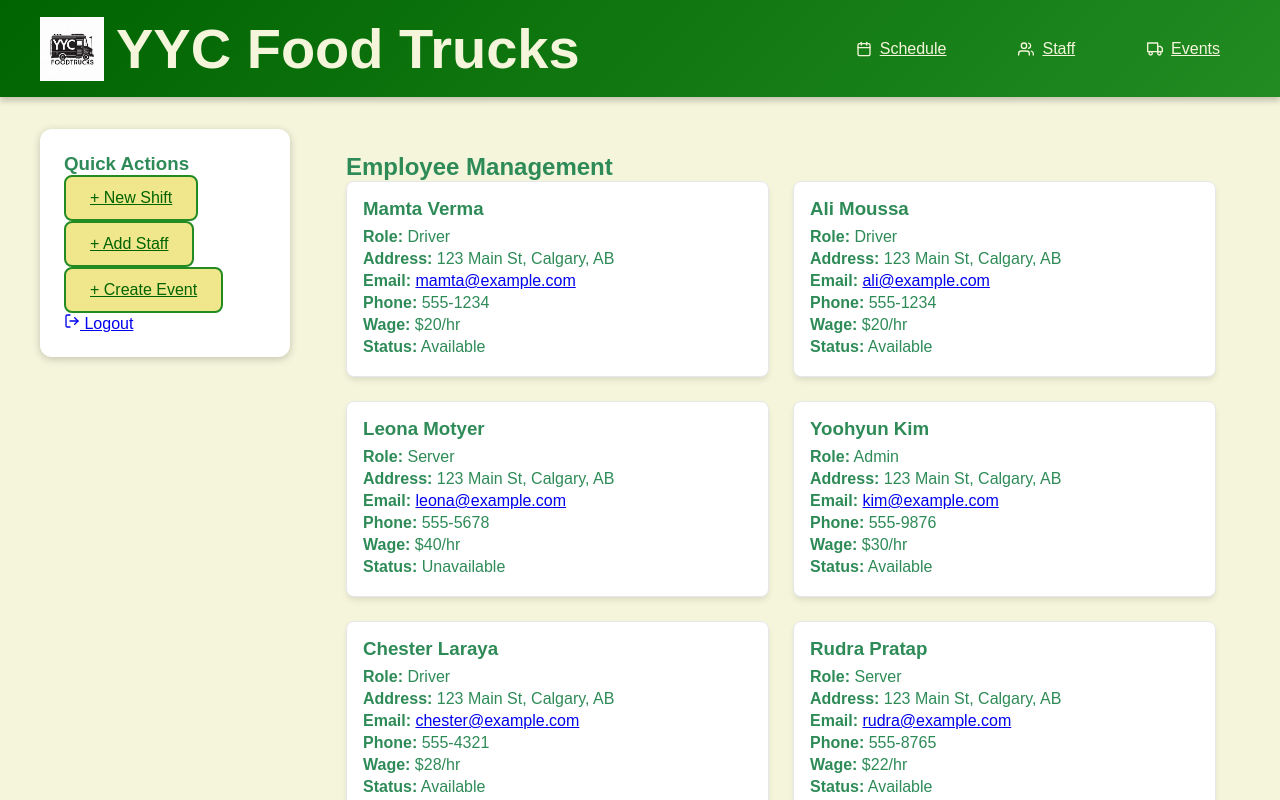
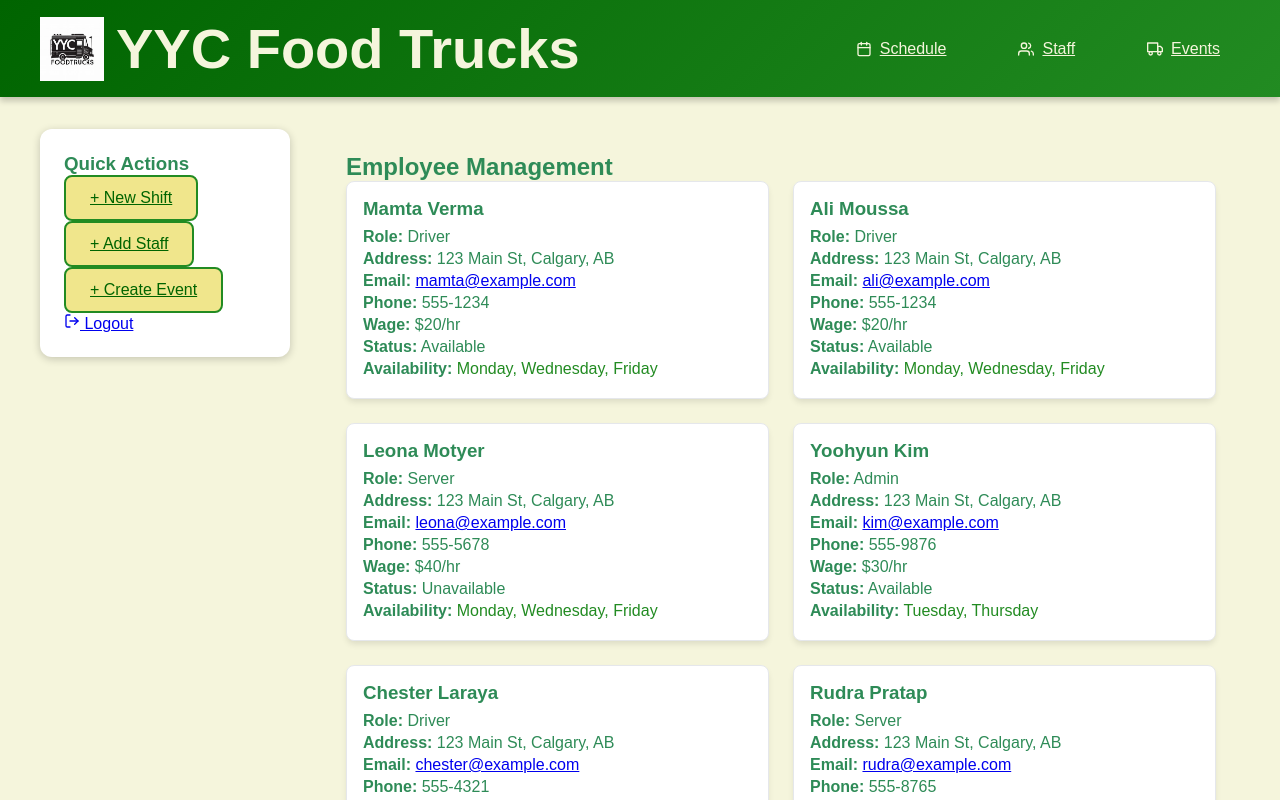
Before and after one commit to leonamotyer/capstoneGOATS, a Next.js app: page /employees in a window 1280 px wide. Built offline with nearby package versions, Linux system fonts and the light colour scheme.

Commit message:
create employee static done

```diff
--- a/app/employees/page.js
+++ b/app/employees/page.js
@@ -34,6 +34,16 @@ export default function Employees() {
                   {employee.isAvailable ? 'Available' : 'Unavailable'}
                 </span>
               </p>
+              <p>
+                <strong>Availability:</strong>{' '}
+                {employee.availability && employee.availability.length > 0 ? (
+                  <span className="text-primary-medium">
+                    {employee.availability.join(', ')}
+                  </span>
+                ) : (
+                  <span className="text-gray-500">Not available</span>
+                )}
+              </p>
             </div>
           ))
         ) : (
--- a/app/globals.css
+++ b/app/globals.css
@@ -699,3 +699,10 @@ tr:hover td {
 .employee-card p {
   margin-bottom: 0.25rem;
 }
+.text-primary-medium {
+  color: var(--primary-medium);
+}
+
+.text-gray-500 {
+  color: #6b7280;
+}
--- a/public/employee.json
+++ b/public/employee.json
@@ -7,7 +7,9 @@
     "email": "mamta@example.com",
     "phone": "555-1234",
     "wage": 20,
-    "isAvailable": true
+    "isAvailable": true,
+    "availability": ["Monday", "Wednesday", "Friday"]
+
   },
   {
     "id": 9,
@@ -17,7 +19,9 @@
     "email": "ali@example.com",
     "phone": "555-1234",
     "wage": 20,
-    "isAvailable": true
+    "isAvailable": true,
+    "availability": ["Monday", "Wednesday", "Friday"]
+
   },
   {
     "id": 2,
@@ -27,7 +31,9 @@
     "email": "leona@example.com",
     "phone": "555-5678",
     "wage": 40,
-    "isAvailable": false
+    "isAvailable": false,
+    "availability": ["Monday", "Wednesday", "Friday"]
+
   },
   {
     "id": 3,
@@ -37,7 +43,9 @@
     "email": "kim@example.com",
     "phone": "555-9876",
     "wage": 30,
-    "isAvailable": true
+    "isAvailable": true,
+    "availability": ["Tuesday", "Thursday"]
+
   },
   {
     "id": 4,
@@ -47,7 +55,9 @@
     "email": "chester@example.com",
     "phone": "555-4321",
     "wage": 28,
-    "isAvailable": true
+    "isAvailable": true,
+    "availability": ["Tuesday", "Thursday"]
+
   },
   {
     "id": 5,
@@ -57,7 +67,9 @@
     "email": "rudra@example.com",
     "phone": "555-8765",
     "wage": 22,
-    "isAvailable": true
+    "isAvailable": true,
+    "availability": ["Tuesday", "Thursday"]
+
   },
   {
     "id": 6,
@@ -67,7 +79,8 @@
     "email": "tehjib@example.com",
     "phone": "555-8765",
     "wage": 22,
-    "isAvailable": true
+    "isAvailable": true,
+    "availability": []
   },
   {
     "id": 7,
@@ -77,6 +90,7 @@
     "email": "alysha@example.com",
     "phone": "555-1234",
     "wage": 20,
-    "isAvailable": true
+    "isAvailable": true,
+    "availability": []
   }
 ]
```
Also changed, not shown: app/employees/newEmployee/page.js (+60 -0 lines).
